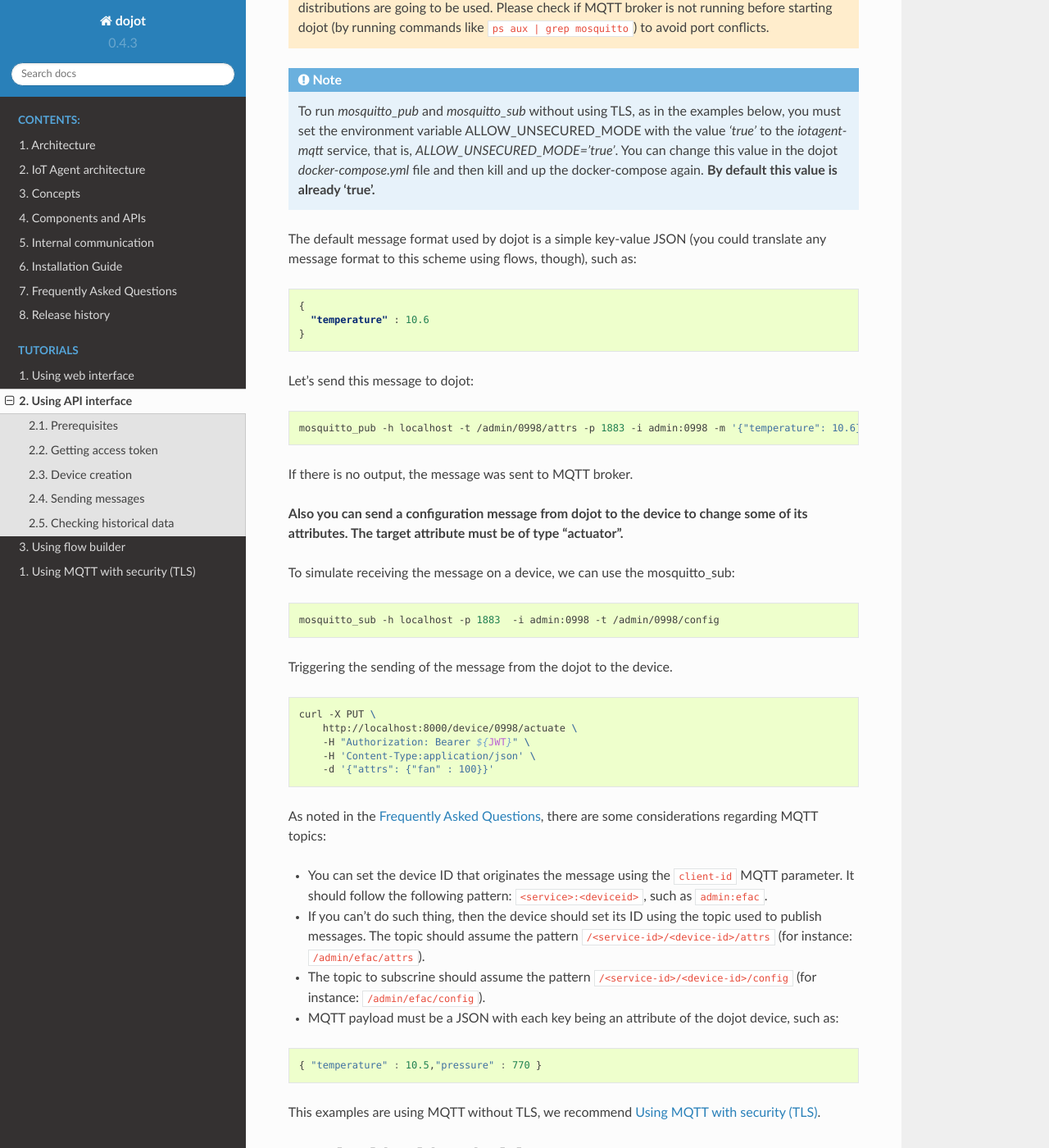
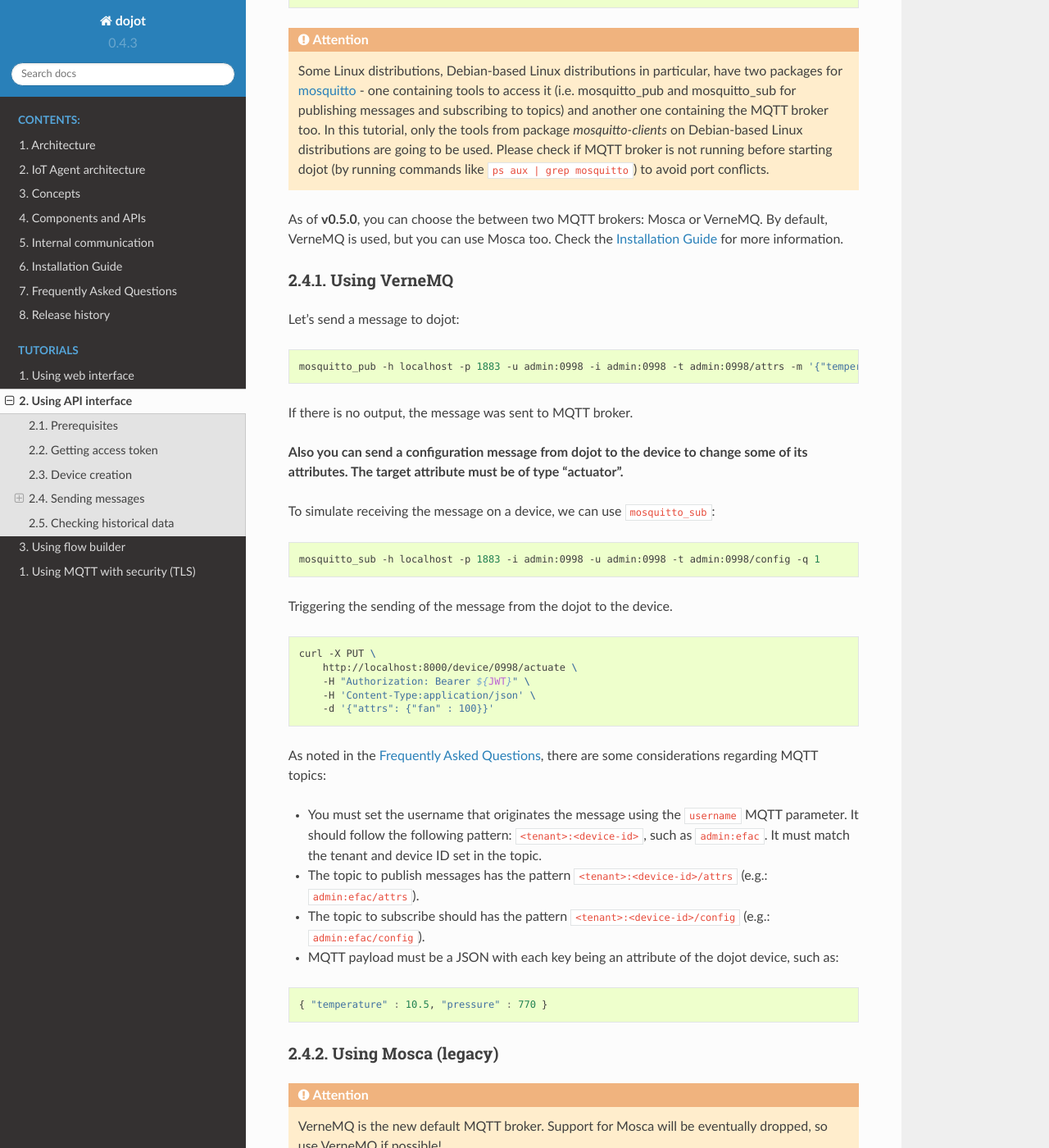
Before and after one commit to dojot/docs, a Sphinx documentation site: the page built from source/using-api-interface.rst, in a window 1280 px wide and 1400 px high, scrolled down 4156 px. Shown: the whole window at 82% size. Built offline with Sphinx 7.4.7 and the Read the Docs theme 2.0.0, drawn with Linux system fonts in a browser that asks for light colours; some of the changed text lies outside the part shown.

Commit message:
Update API tutorial

```diff
--- a/source/using-api-interface.rst
+++ b/source/using-api-interface.rst
@@ -214,27 +214,10 @@
 Sending messages
 ----------------
 
-So far we got an access token and created a template and a device based on it.
-In an actual deployment, the physical device would send messages to dojot with
-all its attributes and their current values. For this tutorial we will send
-MQTT messages by hand to the platform, emulating such physical device. For
-that, we will use mosquitto_pub and mosquitto_sub from `mosquitto`_.
-
-
-.. ATTENTION::
-    Some Linux distributions, Debian-based Linux distributions in particular, have two packages for
-    `mosquitto`_ - one containing tools to access it (i.e. mosquitto_pub and
-    mosquitto_sub for publishing messages and subscribing to topics) and
-    another one containing the MQTT broker too. In this tutorial, only the tools from package `mosquitto-clients` on Debian-based Linux distributions are going to be used.
-    Please check if MQTT broker is not running before starting dojot
-    (by running commands like ``ps aux | grep mosquitto``) to avoid port conflicts.
-
-.. Note::
-    To run `mosquitto_pub` and `mosquitto_sub` without using TLS,
-    as in the examples below, you must set  the environment variable ALLOW_UNSECURED_MODE with the value `'true'`
-    to the `iotagent-mqtt` service, that is, `ALLOW_UNSECURED_MODE='true'`.
-    You can change this value in the dojot `docker-compose.yml` file
-    and then kill and up the docker-compose again. **By default this value is already 'true'.**
+So far we got an access token and created a template and a device based on it. In an actual
+deployment, the physical device would send messages to dojot with all its attributes and their
+current values. For this tutorial we will send MQTT messages by hand to the platform, emulating such
+physical device. For that, we will use mosquitto_pub and mosquitto_sub from `mosquitto`_.
 
 The default message format used by dojot is a simple key-value JSON (you could
 translate any message format to this scheme using flows, though), such as:
@@ -245,7 +228,85 @@
       "temperature" : 10.6
     }
 
-Let's send this message to dojot:
+
+.. ATTENTION::
+    Some Linux distributions, Debian-based Linux distributions in particular, have two packages for
+    `mosquitto`_ - one containing tools to access it (i.e. mosquitto_pub and mosquitto_sub for
+    publishing messages and subscribing to topics) and another one containing the MQTT broker too.
+    In this tutorial, only the tools from package `mosquitto-clients` on Debian-based Linux
+    distributions are going to be used. Please check if MQTT broker is not running before starting
+    dojot (by running commands like ``ps aux | grep mosquitto``) to avoid port conflicts.
+
+
+As of **v0.5.0**, you can choose the between two MQTT brokers: Mosca or VerneMQ. By default, VerneMQ
+is used, but you can use Mosca too. Check the :doc:`../installation-guide` for more information.
+
+Using VerneMQ
+^^^^^^^^^^^^^
+
+Let's send a message to dojot:
+
+.. code-block:: bash
+
+  mosquitto_pub -h localhost -p 1883 -u admin:0998 -i admin:0998 -t admin:0998/attrs -m '{"temperature": 10.6}' -q 1
+
+
+If there is no output, the message was sent to MQTT broker.
+
+
+**Also you can send a configuration message from dojot to the device to change some of its attributes.
+The target attribute must be of type “actuator”.**
+
+To simulate receiving the message on a device, we can use ``mosquitto_sub``:
+
+.. code-block:: bash
+
+  mosquitto_sub -h localhost -p 1883 -i admin:0998 -u admin:0998 -t admin:0998/config -q 1
+
+Triggering the sending of the message from the dojot to the device.
+
+.. code-block:: bash
+
+  curl -X PUT \
+      http://localhost:8000/device/0998/actuate \
+      -H "Authorization: Bearer ${JWT}" \
+      -H 'Content-Type:application/json' \
+      -d '{"attrs": {"fan" : 100}}'
+
+
+As noted in the :doc:`../faq/faq`, there are some considerations regarding MQTT topics:
+
+- You must set the username that originates the message using the ``username`` MQTT parameter. It
+  should follow the following pattern: ``<tenant>:<device-id>``, such as ``admin:efac``. It must
+  match the tenant and device ID set in the topic.
+
+- The topic to publish messages has the pattern ``<tenant>:<device-id>/attrs``
+  (e.g.: ``admin:efac/attrs``).
+
+- The topic to subscribe should has the pattern ``<tenant>:<device-id>/config``
+  (e.g.: ``admin:efac/config``).
+
+- MQTT payload must be a JSON with each key being an attribute of the dojot device, such as:
+
+.. code-block:: javascript
+
+  { "temperature" : 10.5, "pressure" : 770 }
+
+Using Mosca (legacy)
+^^^^^^^^^^^^^^^^^^^^
+
+.. ATTENTION::
+    VerneMQ is the new default MQTT broker. Support for Mosca will be eventually dropped, so use
+    VerneMQ if possible!
+
+.. Note::
+    To run `mosquitto_pub` and `mosquitto_sub` without using TLS, as in the examples below, you must
+    set the environment variable ALLOW_UNSECURED_MODE with the value `'true'` to the `iotagent-mqtt`
+    service, that is, `ALLOW_UNSECURED_MODE='true'`. You can change this value in the dojot
+    `docker-compose.yml` file and then kill and up the docker-compose again. **By default this value
+    is already 'true'.**
+
+Let's send a message to dojot:
 
 .. code-block:: bash
 
@@ -275,29 +336,30 @@
       -d '{"attrs": {"fan" : 100}}'
 
 
-As noted in the :doc:`../faq/faq`, there are some considerations regarding MQTT
-topics:
+As noted in the :doc:`../faq/faq`, there are some considerations regarding MQTT topics:
 
-- You can set the device ID that originates the message using the ``client-id``
-  MQTT parameter. It should follow the following pattern:
-  ``<service>:<deviceid>``, such as ``admin:efac``.
+- You can set the device ID that originates the message using the ``client-id`` MQTT parameter. It
+  should follow the following pattern: ``<tenant>:<device-id>``, such as ``admin:efac``.
 
-- If you can't do such thing, then the device should set its ID using the topic
-  used to publish messages. The topic should assume the pattern
-  ``/<service-id>/<device-id>/attrs`` (for instance: ``/admin/efac/attrs``).
+- If you can't do such thing, then the device should set its ID using the topic used to publish
+  messages. The topic should assume the pattern ``/<tenant>/<device-id>/attrs``
+  (e.g.: ``/admin/efac/attrs``).
 
-- The topic to subscrine should assume the pattern
-  ``/<service-id>/<device-id>/config`` (for instance: ``/admin/efac/config``).
+- The topic to subscribe should assume the pattern ``/<tenant>/<device-id>/config``
+  (e.g.: ``/admin/efac/config``).
 
 - MQTT payload must be a JSON with each key being an attribute of the dojot
   device, such as:
 
 .. code-block:: javascript
 
-  { "temperature" : 10.5,"pressure" : 770 }
+  { "temperature" : 10.5, "pressure" : 770 }
 
+For simplicity's sake, we are not using TLS in these examples. Check :doc:`mosca-tls` for more
+information on its usage.
 
-This examples are using MQTT without TLS, we recommend :doc:`mosca-tls`.
+.. Note::
+    For the rest of the tutorial we will treat as if you are using VerneMQ.
 
 Checking historical data
 ------------------------
@@ -306,12 +368,11 @@
 attribute, you could use the history api, see more in :doc:`components-and-apis`.
 Let's first send a few other values to dojot so we can get a few more interesting results:
 
-
 .. code-block:: bash
 
-  mosquitto_pub -t /admin/0998/attrs -i admin:0998 -m '{"temperature": 36.5}'
-  mosquitto_pub -t /admin/0998/attrs -i admin:0998 -m '{"temperature": 15.6}'
-  mosquitto_pub -t /admin/0998/attrs -i admin:0998 -m '{"temperature": 10.6}'
+  mosquitto_pub -t admin:0998/attrs -i admin:0998 -m '{"temperature": 36.5}'
+  mosquitto_pub -t admin:0998/attrs -i admin:0998 -m '{"temperature": 15.6}'
+  mosquitto_pub -t admin:0998/attrs -i admin:0998 -m '{"temperature": 10.6}'
 
 
 To retrieve all values sent for temperature attribute of this device:
```
Also changed, not shown: other parts of source/using-api-interface.rst (+2 -2 lines), 1 other file.
